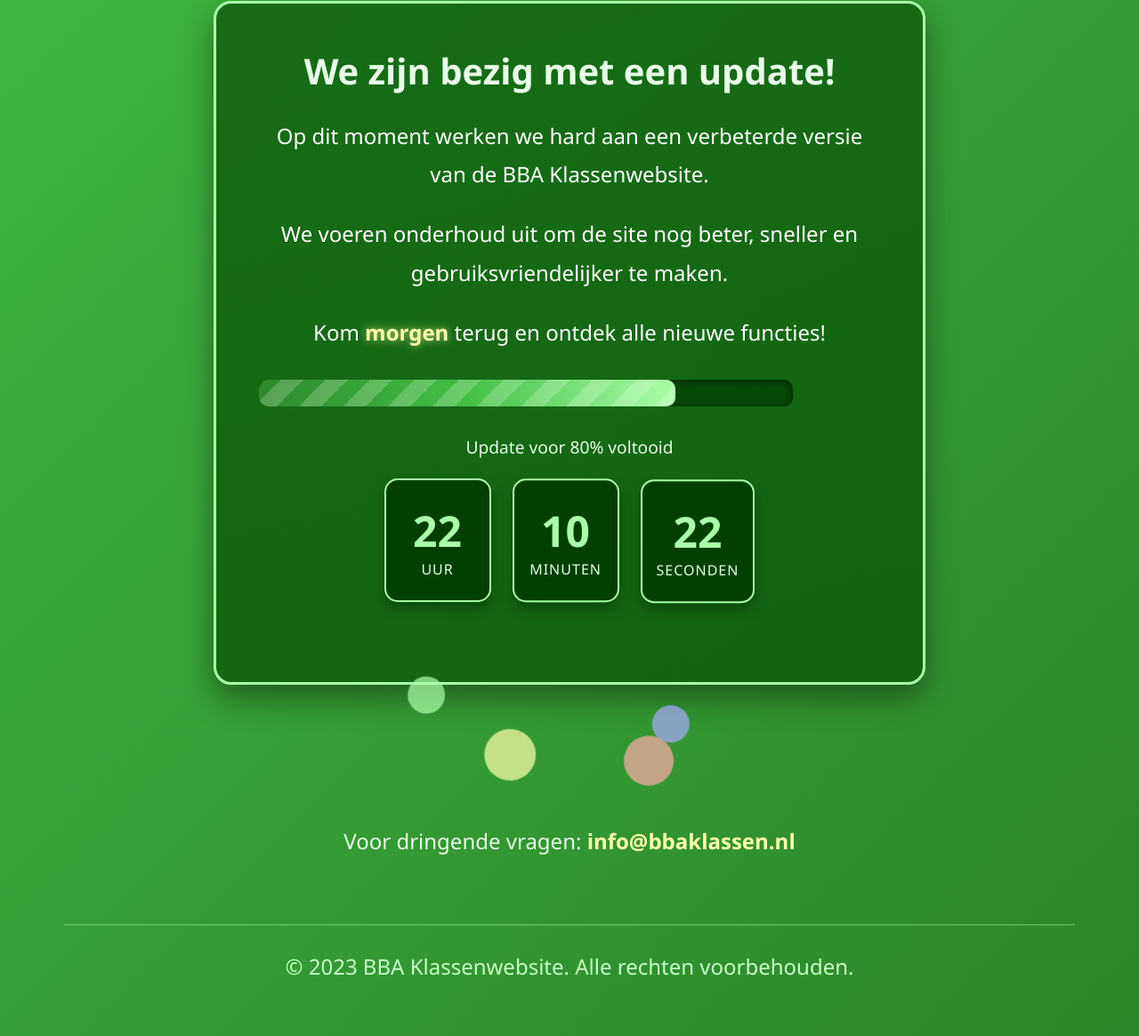
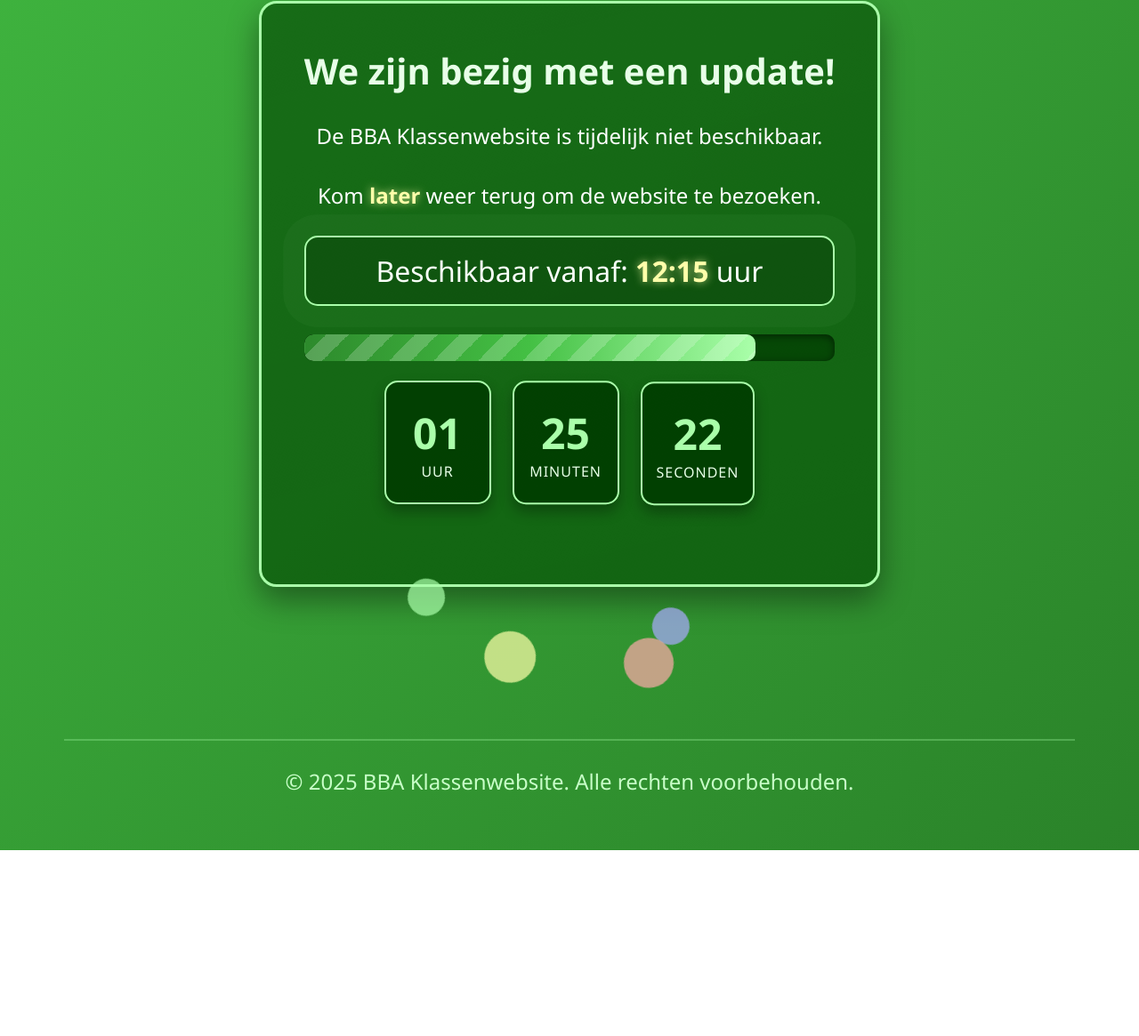
Before and after one commit to Jimisdebest/bba_2025-2026, a plain HTML site: page update.html in a window 1280 px wide. Shown: the part 345-1510 px from the top of the page at 89% size. After the commit the page ends 1301 px from the top, so only its background shows below. Drawn offline with Linux system fonts and the light colour scheme.

Commit message:
Update update.html

```diff
--- a/update.html
+++ b/update.html
@@ -147,6 +147,16 @@
             100% { opacity: 0.7; }
         }
 
+        .time-info {
+            font-size: 2rem;
+            margin: 1.5rem 0;
+            padding: 1rem;
+            background-color: rgba(0, 60, 0, 0.7);
+            border-radius: 15px;
+            border: 2px solid #aaffaa;
+            animation: pulse 2s infinite;
+        }
+
         .countdown {
             display: flex;
             justify-content: center;
@@ -202,7 +212,7 @@
 
         .progress-bar {
             height: 100%;
-            width: 78%;
+            width: 85%;
             background: linear-gradient(90deg, #2d8a2c, #44c044, #aaffaa);
             border-radius: 10px;
             animation: progress 2s ease-in-out infinite alternate, fillUp 3s ease-out forwards;
@@ -217,7 +227,7 @@
 
         @keyframes fillUp {
             0% { width: 0%; }
-            100% { width: 78%; }
+            100% { width: 85%; }
         }
 
         .progress-bar:after {
@@ -235,13 +245,6 @@
         @keyframes moveStripes {
             0% { background-position: 0 0; }
             100% { background-position: 50px 50px; }
-        }
-
-        .progress-text {
-            margin-top: 0.5rem;
-            font-size: 1.2rem;
-            color: #e8ffe8;
-            position: relative;
         }
 
         .animation-container {
@@ -283,25 +286,6 @@
             background-color: rgba(255, 170, 170, 0.7);
         }
 
-        .contact {
-            margin-top: 2rem;
-            font-size: 1.2rem;
-            color: #e8ffe8;
-            position: relative;
-        }
-
-        .contact a {
-            color: #ffffaa;
-            text-decoration: none;
-            font-weight: bold;
-            transition: color 0.3s;
-        }
-
-        .contact a:hover {
-            color: #ffffff;
-            text-decoration: underline;
-        }
-
         footer {
             margin-top: 3rem;
             padding-top: 1.5rem;
@@ -320,6 +304,7 @@
             .countdown { flex-wrap: wrap; }
             .countdown-item { min-width: 100px; }
             .logo { width: 120px; height: 120px; font-size: 3rem; }
+            .time-info { font-size: 1.5rem; }
         }
     </style>
 </head>
@@ -335,14 +320,19 @@
 
         <div class="message-box">
             <h2>We zijn bezig met een update!</h2>
-            <p>Op dit moment werken we hard aan een verbeterde versie van de BBA Klassenwebsite.</p>
-            <p>We voeren onderhoud uit om de site nog beter, sneller en gebruiksvriendelijker te maken.</p>
-            <p>Kom <span class="highlight">morgen</span> terug en ontdek alle nieuwe functies!</p>
+            <p>De BBA Klassenwebsite is tijdelijk niet beschikbaar.</p>
+            <p>Kom <span class="highlight">later</span> weer terug om de website te bezoeken.</p>
+
+            <div class="time-info">
+                <!-- HIER KUNT U DE TIJD AANPASSEN -->
+                <!-- Pas de tijd aan tussen de aanhalingstekens -->
+                <!-- Voorbeeld: "09:00" voor 9 uur 's ochtends -->
+                Beschikbaar vanaf: <span class="highlight" id="available-time">09:00</span> uur
+            </div>
 
             <div class="progress-container">
                 <div class="progress-bar"></div>
             </div>
-            <div class="progress-text">Update voor 78% voltooid</div>
 
             <div class="countdown">
                 <div class="countdown-item">
@@ -367,34 +357,44 @@
             <div class="animation-item"></div>
         </div>
 
-        <div class="contact">
-            <p>Voor dringende vragen: <a href="mailto:info@bbaklassen.nl">info@bbaklassen.nl</a></p>
-        </div>
-
         <footer>
-            <p>© 2023 BBA Klassenwebsite. Alle rechten voorbehouden.</p>
+            <p>© 2025 BBA Klassenwebsite. Alle rechten voorbehouden.</p>
         </footer>
     </div>
 
     <script>
+        // ============================================
+        // TIJD INSTELLEN
+        // ============================================
+        // Pas alleen deze waarde aan:
+        const availableTime = "12:15";
+        // ============================================
+
+        // Zet de ingestelde tijd op het scherm
+        document.getElementById('available-time').textContent = availableTime;
+
         // Countdown timer
         function updateCountdown() {
-            // Stel de tijd in voor morgen om 9:00 uur
             const now = new Date();
             const tomorrow = new Date();
+
+            // Zet de datum naar morgen
             tomorrow.setDate(now.getDate() + 1);
-            tomorrow.setHours(9, 0, 0, 0);
+
+            // Gebruik de ingestelde tijd
+            const [hours, minutes] = availableTime.split(':').map(Number);
+            tomorrow.setHours(hours, minutes, 0, 0);
 
             const timeDiff = tomorrow - now;
 
             if (timeDiff > 0) {
-                const hours = Math.floor((timeDiff % (1000 * 60 * 60 * 24)) / (1000 * 60 * 60));
-                const minutes = Math.floor((timeDiff % (1000 * 60 * 60)) / (1000 * 60));
-                const seconds = Math.floor((timeDiff % (1000 * 60)) / 1000);
+                const hoursLeft = Math.floor((timeDiff % (1000 * 60 * 60 * 24)) / (1000 * 60 * 60));
+                const minutesLeft = Math.floor((timeDiff % (1000 * 60 * 60)) / (1000 * 60));
+                const secondsLeft = Math.floor((timeDiff % (1000 * 60)) / 1000);
 
-                document.getElementById('hours').textContent = hours.toString().padStart(2, '0');
-                document.getElementById('minutes').textContent = minutes.toString().padStart(2, '0');
-                document.getElementById('seconds').textContent = seconds.toString().padStart(2, '0');
+                document.getElementById('hours').textContent = hoursLeft.toString().padStart(2, '0');
+                document.getElementById('minutes').textContent = minutesLeft.toString().padStart(2, '0');
+                document.getElementById('seconds').textContent = secondsLeft.toString().padStart(2, '0');
             } else {
                 // Als de tijd voorbij is, toon een bericht
                 document.getElementById('hours').textContent = '00';
@@ -403,7 +403,8 @@
 
                 // Verander de tekst om aan te geven dat de site beschikbaar is
                 document.querySelector('h2').textContent = "De update is voltooid!";
-                document.querySelector('.message-box p:nth-child(4)').innerHTML = 'De BBA Klassenwebsite is nu <span class="highlight">weer beschikbaar</span>!';
+                document.querySelector('.message-box p:nth-child(3)').innerHTML = 'De BBA Klassenwebsite kan elk moment weer<span class="highlight"> beschikbaar zijn</span>.';
+                document.querySelector('.time-info').innerHTML = '<span class="highlight">Nu beschikbaar!</span>';
             }
         }
 
@@ -426,17 +427,16 @@
 
         // Animeer de progress bar
         const progressBar = document.querySelector('.progress-bar');
-        let progress = 78;
+        let progress = 85;
         let direction = 1;
 
         setInterval(() => {
             // Laat de progress bar licht oscilleren
-            if (progress > 80) direction = -1;
-            if (progress < 76) direction = 1;
+            if (progress > 87) direction = -1;
+            if (progress < 83) direction = 1;
 
             progress += 0.1 * direction;
             progressBar.style.width = `${progress}%`;
-            document.querySelector('.progress-text').textContent = `Update voor ${Math.round(progress)}% voltooid`;
         }, 300);
     </script>
 </body>
```
